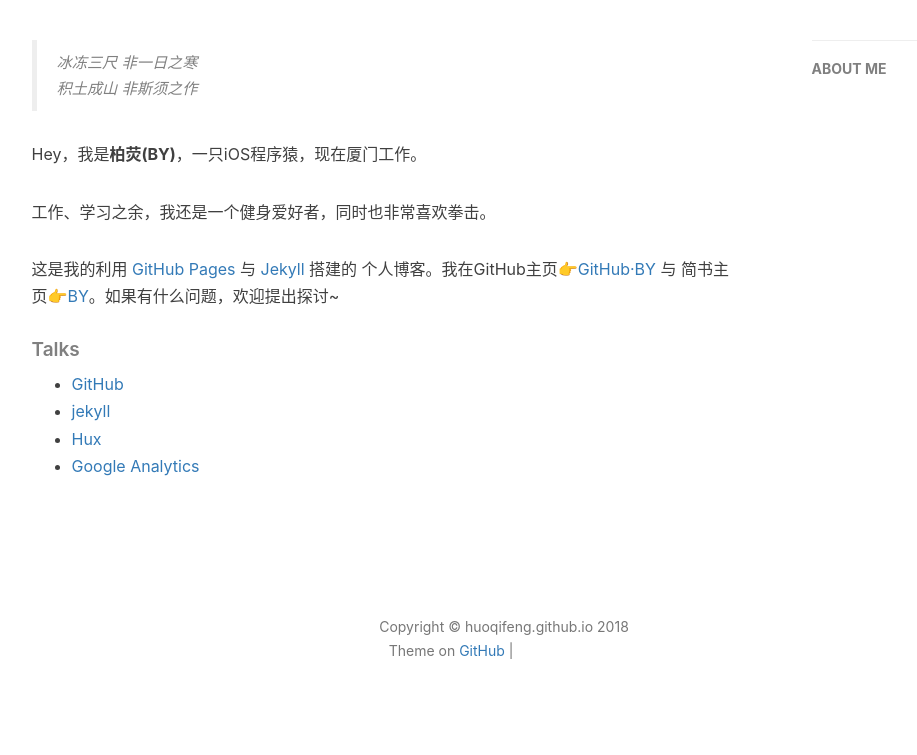
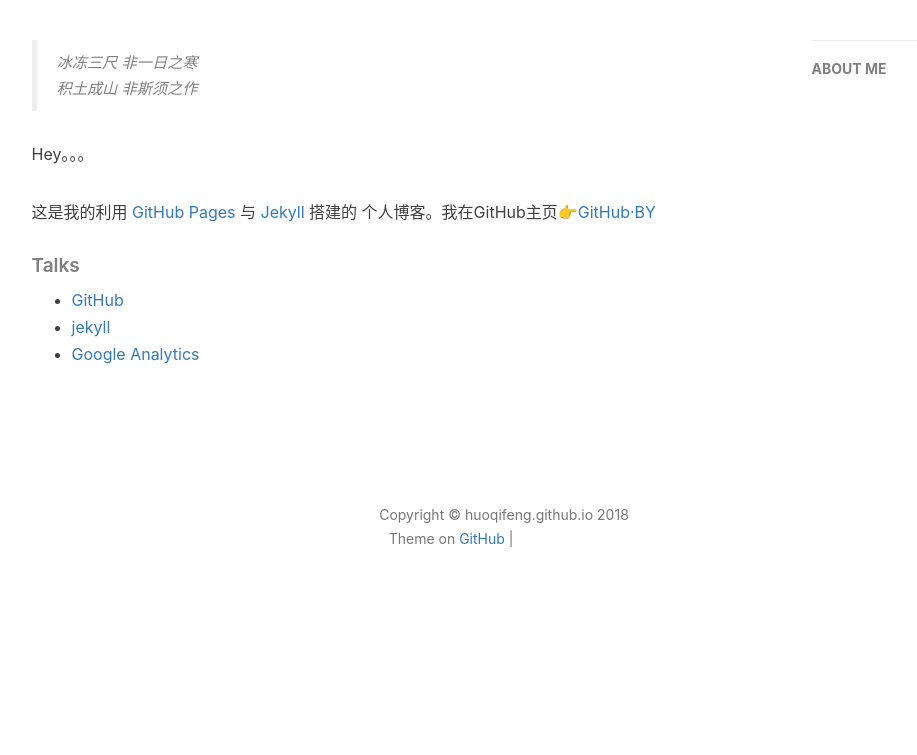
Before and after one commit to huoqifeng/huoqifeng.github.io, a Jekyll site: the page built from about.html, in a window 1280 px wide. Shown: the part 418-1173 px from the top of the page, without its empty margins (136-1053 px from the left). Built offline with Jekyll 4.4.1, drawn with Linux system fonts in a browser that asks for light colours; nearby versions of some CDN libraries; comment, search, counter and statistics services are not loaded; after the commit the page ends 1061 px from its top, so only the background shows below that; grey boxes are pictures that could not be loaded.

Commit message:
Update about

```diff
--- a/about.html
+++ b/about.html
@@ -18,11 +18,11 @@ header-img: "img/post-bg-rwd.jpg"
     <blockquote><p>冰冻三尺 非一日之寒<br>
     积土成山 非斯须之作</p></blockquote>
 
-    <p>Hey，我是<strong>柏荧(BY)</strong>，一只iOS程序猿，现在厦门工作。</p>
+    <p>Hey。。。</p>
 
-    <p>工作、学习之余，我还是一个健身爱好者，同时也非常喜欢拳击。</p>
+    <p></p>
 
-    <p>这是我的利用 <a href="https://pages.github.com/">GitHub Pages</a> 与 <a href="http://jekyll.com.cn/">Jekyll</a> 搭建的 个人博客。我在GitHub主页<a href="https://github.com/qiubaiying">👉GitHub·BY</a> 与 简书主页<a href="https://http://www.jianshu.com/u/e71990ada2fd">👉BY</a>。如果有什么问题，欢迎提出探讨~</p>
+    <p>这是我的利用 <a href="https://pages.github.com/">GitHub Pages</a> 与 <a href="http://jekyll.com.cn/">Jekyll</a> 搭建的 个人博客。我在GitHub主页<a href="https://github.com/huoqifeng">👉GitHub·BY</a></p>
 
     <p></p>
 
@@ -31,7 +31,6 @@ header-img: "img/post-bg-rwd.jpg"
     <ul>
         <li><a href="https://github.com">GitHub</a></li>
         <li><a href="http://jekyll.com.cn/">jekyll</a></li>
-        <li><a href="http://huangxuan.me/">Hux</a></li>
         <li><a href="https://analytics.google.com/analytics">Google Analytics</a></li>
     </ul>
 </div>
```
